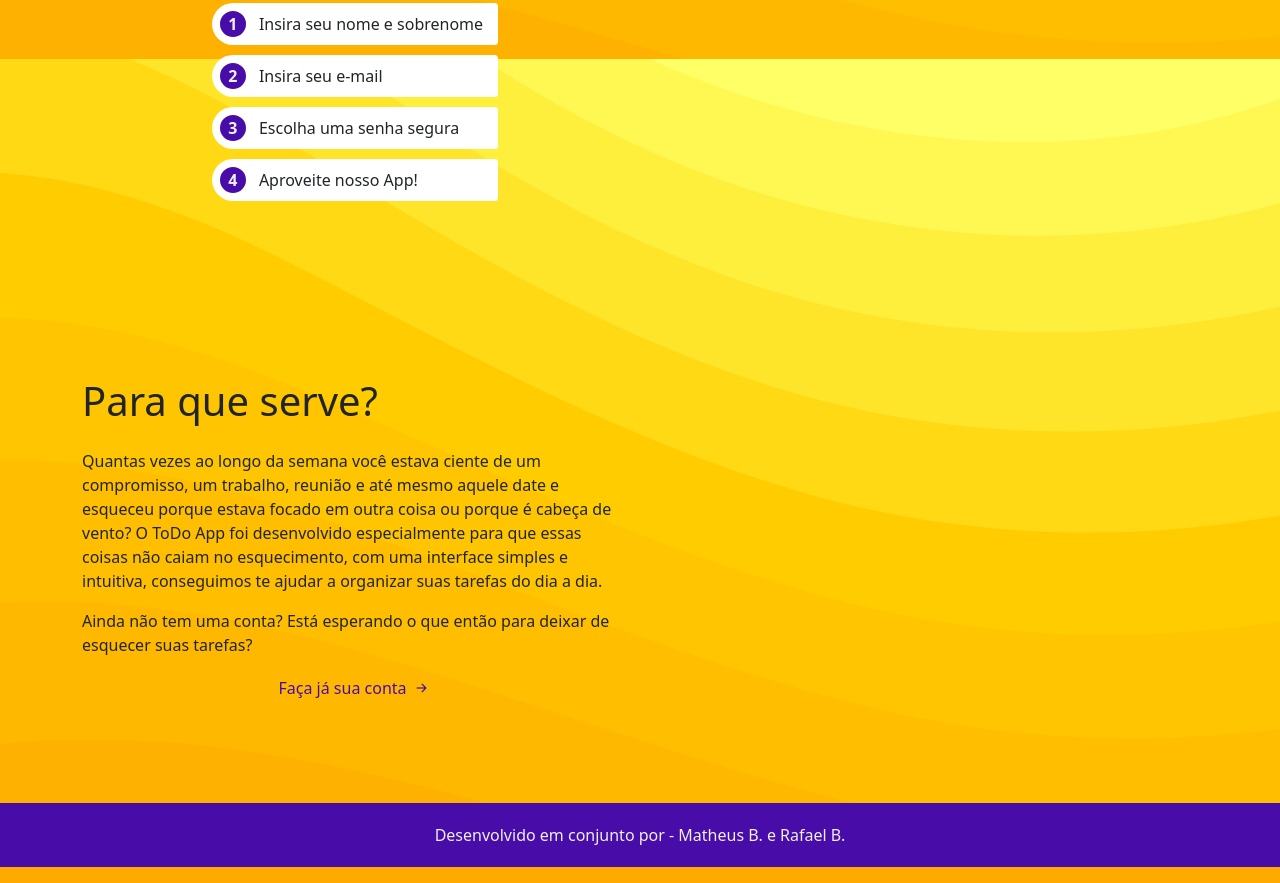
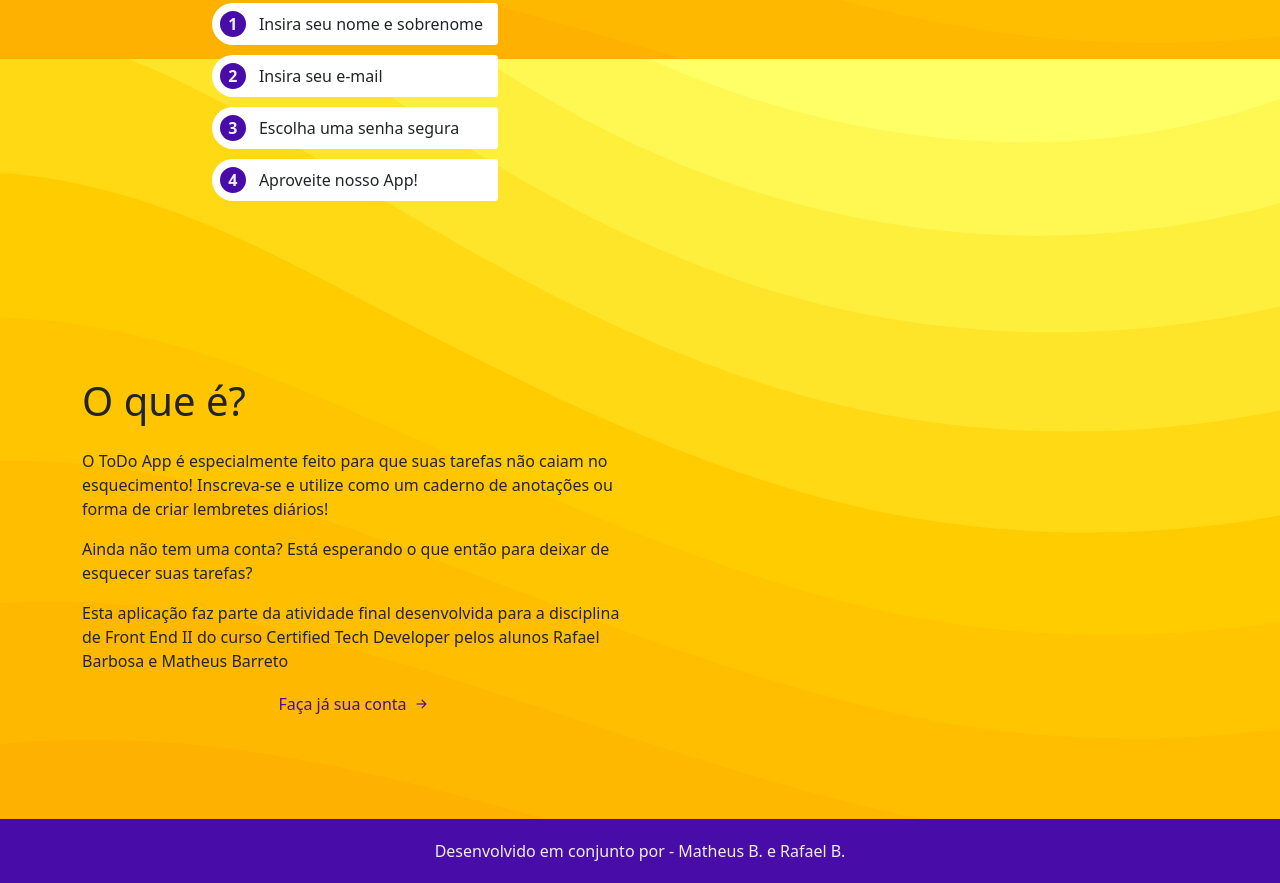
Before and after one commit to Rafaelbs15/AppToDo_API, a plain HTML site: page index.html in a window 1280 px wide. Shown: the part 741-1624 px from the top of the page. Drawn offline with Linux system fonts and the light colour scheme.

Commit message:
alteracoes no html

```diff
--- a/index.html
+++ b/index.html
@@ -106,15 +106,11 @@
                 <div class="row">
 
                     <div class="col-12 col-lg-6 d-flex flex-column justify-content-center">
-                        <h1 class="mb-4">Para que serve?</h1>
-
-                        <p>Quantas vezes ao longo da semana você estava ciente de um compromisso, um trabalho, reunião e
-                            até mesmo aquele date e esqueceu porque estava focado em outra coisa ou porque é cabeça de
-                            vento? O ToDo App foi desenvolvido especialmente para que essas coisas não caiam no
-                            esquecimento, com uma interface simples e intuitiva, conseguimos te ajudar a organizar suas
-                            tarefas do dia a dia.</p>
-
+                        <h1 class="mb-4">O que é?</h1>
+                        <p>O ToDo App é especialmente feito para que suas tarefas não caiam no esquecimento!
+                        Inscreva-se e utilize como um caderno de anotações ou forma de criar lembretes diários!</p>
                         <p>Ainda não tem uma conta? Está esperando o que então para deixar de esquecer suas tarefas?</p>
+                        <p>Esta aplicação faz parte da atividade final desenvolvida para a disciplina de Front End II do curso Certified Tech Developer pelos alunos Rafael Barbosa e Matheus Barreto</p>
 
                         <a href="#createAccount" class="btn-link">Faça já sua conta</a>
                     </div>
```
Also changed, not shown: app.html (+1 -1 lines), login.html (+1 -1 lines).
